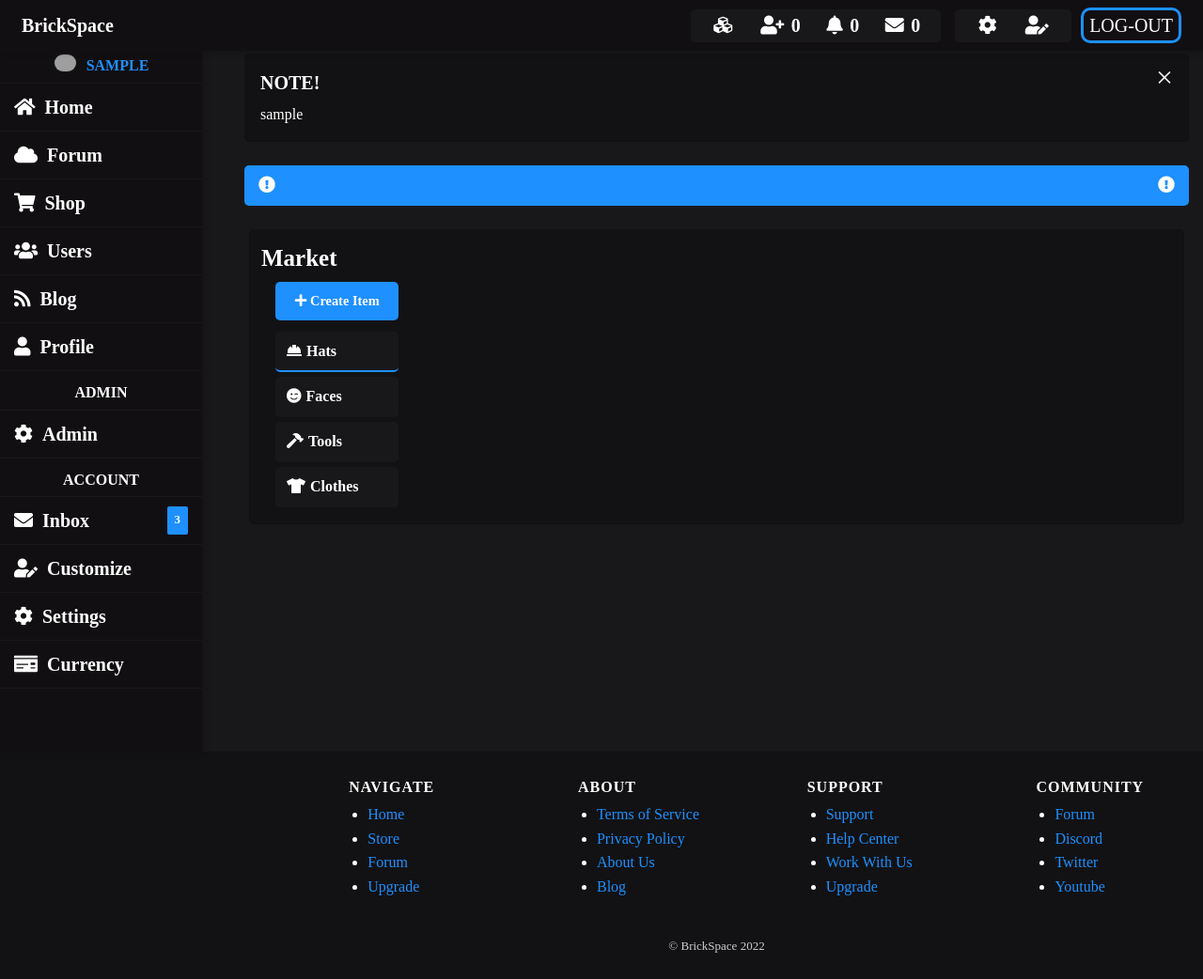
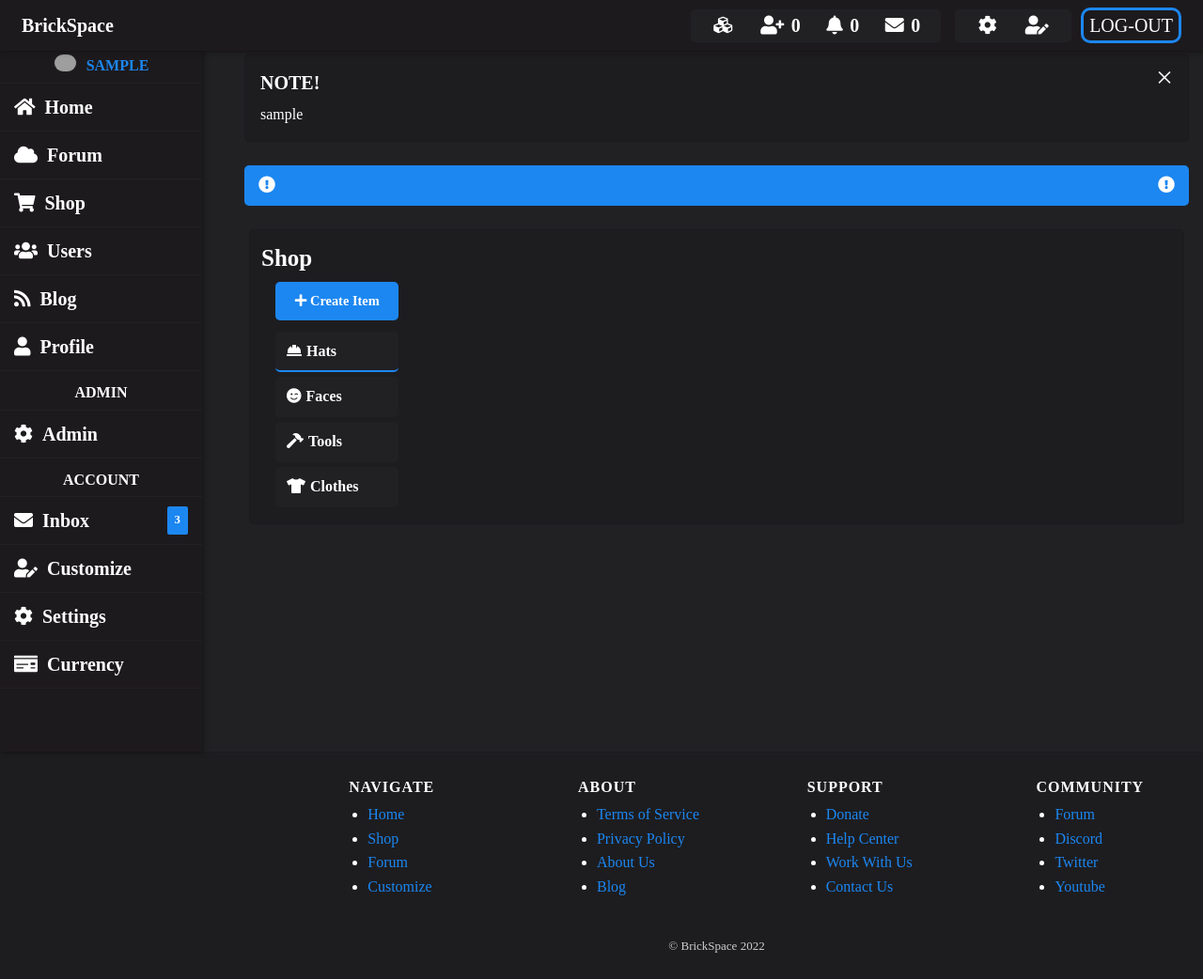
Before and after one commit to eIfo1/brickspace, a PHP site: page /shop in a window 1280 px wide. Shown: the whole page at 94% size. Run offline with PHP 8.4, Linux system fonts and the light colour scheme; the visitor is signed in with stand-in values (Sample User, id 1); data that the repository does not hold is empty; some libraries are stand-ins or nearby versions; grey boxes are pictures that could not be loaded.

Commit message:
dev synopsis 5
saturday morning updates

- changed theme colors
- changed site page locations: `/support` is now `/site/donate`
- 404 page uses site layout
- style changes to feed
- added working currency payouts

```diff
--- a/Codebase/app/controller/auth/UserController.php
+++ b/Codebase/app/controller/auth/UserController.php
@@ -12,6 +12,23 @@ class UserController {
       $currency->execute([$_SESSION['UserID']]);
       $currency = $currency->fetch();
       return $currency['cubes'];
+    }
+  }
+
+  public static function Payout($conn) {
+    if (Auth::Auth()) {
+      $payout = $conn->prepare("SELECT last_payout FROM users WHERE user_id=?");
+      $payout->execute([$_SESSION['UserID']]);
+      $payout = $payout->fetch();
+
+      if(time() - strtotime($payout['last_payout']) > 60*60*24) {
+        $c = $conn->prepare("UPDATE users SET cubes = cubes + 15 WHERE user_id=?");
+        $c->execute([$_SESSION['UserID']]);
+        $c = $c->fetch();
+
+        $c = $conn->prepare("UPDATE users SET last_payout = NOW() WHERE user_id=?");
+        $c->execute([$_SESSION['UserID']]);
+      }
     }
   }
 
--- a/Codebase/cdn/scss/mixin/navbar.scss
+++ /dev/null
@@ -1,51 +0,0 @@
-@mixin navbar() {
-  form {
-    display: inline-block;
-  }
-
-
-  overflow: hidden;
-
-  .left {
-    float: left;
-    text-align: left;
-
-    @media (max-width: 1100px) {
-      float: none;
-      text-align: center;
-    }
-  }
-
-  .right {
-    float: right;
-    text-align: right;
-
-    @media (max-width: 1100px) {
-      float: none;
-      text-align: center;
-    }
-  }
-
-  a {
-    color: var(--text);
-    display: inline-block;
-    text-decoration: none;
-    font-size: 125%;
-    font-weight: 600;
-    border-radius: 5px;
-    transition: all .1s linear;
-
-    i {
-      margin-right: 5px;
-    }
-
-    @media(max-width: 1100px) {
-      display: block;
-      width: 100% !important;
-      float: none;
-      text-align: center;
-      margin: 0;
-      border-radius: 0;
-    }
-  }
-}
--- a/Codebase/cdn/scss/var.scss
+++ b/Codebase/cdn/scss/var.scss
@@ -4,15 +4,15 @@ $darker: rgb(18, 18, 20);
 $dark: rgb(24, 24, 26);
 */
 
-$darkest: rgb(17, 15, 17);
-$darker: rgb(18, 18, 20);
-$dark: rgb(24, 24, 26);
+$darkest: #1d1a1d;
+$darker: #1d1d20;
+$dark: #212124;
 
 $text: #fff;
 $text-2: rgb(155, 152, 152);
 $text-3: rgb(100, 98, 98);
 
-$blue: dodgerblue;
+$blue: rgb(28, 135, 241);
 $red: #fd131f;
 $green: rgb(40, 195, 48);
 $purple: #a200ff;
--- a/Codebase/routes.php
+++ b/Codebase/routes.php
@@ -67,7 +67,7 @@ page('/user/profile', 'views/pages/profile.php');
 
 page('/shop', 'views/pages/shop/index.php');
 
-get('/support', 'views/pages/support.php');
+get('/site/donate', 'views/pages/support.php');
 
 page('/blog', 'views/pages/blog/dashboard.php');
 page('/blog/post/$id', 'views/pages/blog/post.php');
@@ -99,4 +99,4 @@ page('/banned', 'views/pages/user/banned.php');
 
 
 // 404
-any('/not-found', 'views/errors/404.php');
+page('/not-found', 'views/errors/404.php');
--- a/Codebase/views/layout.php
+++ b/Codebase/views/layout.php
@@ -15,6 +15,7 @@ if (Auth::Auth()) {
   // if banned redirect
   BanController::Redirect($conn);
   $u = UsersController::GetByID($conn, $_SESSION['UserID']);
+  UserController::Payout($conn);
 }
 
 
@@ -242,34 +243,34 @@ if (Auth::Auth()) {
               <div class="footer-title">NAVIGATE</div>
               <ul class="footer-links">
                 <li><a href="/">Home</a></li>
-                <li><a href="/market">Store</a></li>
+                <li><a href="/shop">Shop</a></li>
                 <li><a href="/forum">Forum</a></li>
-                <li><a href="/upgrade">Upgrade</a></li>
+                <li><a href="/account/customize">Customize</a></li>
               </ul>
             </div>
             <div class="large-2 large-offset-1 medium-3 medium-offset-0 small-4 small-offset-1 cell">
               <div class="footer-title">ABOUT</div>
               <ul class="footer-links">
-                <li><a href="/terms-of-service">Terms of Service</a></li>
+                <li><a href="/site/terms-of-service">Terms of Service</a></li>
                 <li><a href="/privacy-policy">Privacy Policy</a></li>
-                <li><a href="/about">About Us</a></li>
+                <li><a href="/about-us">About Us</a></li>
                 <li><a href="/blog">Blog</a></li>
               </ul>
             </div>
             <div class="large-2 large-offset-1 medium-3 medium-offset-0 small-4 small-offset-1 cell">
               <div class="footer-title">SUPPORT</div>
               <ul class="footer-links">
-                <li><a href="/support">Support</a></li>
-                <li><a href="/market">Help Center</a></li>
-                <li><a href="/forum">Work With Us</a></li>
-                <li><a href="/upgrade">Upgrade</a></li>
+                <li><a href="/site/donate">Donate</a></li>
+                <li><a href="/site/support">Help Center</a></li>
+                <li><a href="/site/hiring-center">Work With Us</a></li>
+                <li><a href="/site/contact">Contact Us</a></li>
               </ul>
             </div>
             <div class="large-2 large-offset-1 medium-3 medium-offset-0 small-4 small-offset-1 cell">
               <div class="footer-title">COMMUNITY</div>
               <ul class="footer-links">
                 <li><a href="/upgrade">Forum</a></li>
-                <li><a href="/">Discord</a></li>
+                <li><a href="https://discord.gg/YNXCx6Ph94">Discord</a></li>
                 <li><a href="/market">Twitter</a></li>
                 <li><a href="/forum">Youtube</a></li>
               </ul>
--- a/Codebase/views/pages/shop/index.php
+++ b/Codebase/views/pages/shop/index.php
@@ -7,7 +7,7 @@ $name = "Shop";
 ?>
 
 <div class="card">
-  <h4>Market</h4>
+  <h4>Shop</h4>
   <div class="grid-x grid-margin-x">
     <div class="cell large-2 small-12">
       <?php
--- a/Codebase/views/pages/user/banned.php
+++ b/Codebase/views/pages/user/banned.php
@@ -4,6 +4,11 @@ use brickspace\controller\auth\BanController;
 
 $name = "Banned";
 $ban = BanController::Get($conn);
+
+if(!$ban) {
+  header('location: /dashboard');
+  die;
+}
 ?>
 
 <div class="grid-x grid-margin-x">
--- a/Codebase/views/pages/user/dashboard.php
+++ b/Codebase/views/pages/user/dashboard.php
@@ -94,7 +94,9 @@ $blog = BlogController::GetPosts($conn);
           <i class="fa fa-stream"></i>
           Feed
         </h2>
-        <div id="comments"></div>
+        <div class="card">
+          <div id="comments"></div>
+        </div>
         <div class="card">
           <form action="/dashboard/wall/" method="POST" id="wall">
             <?php
```
Also changed, not shown: Codebase/api/load-comments.php (+10 -3 lines), Codebase/views/errors/404.php (+4 -33 lines), Codebase/views/pages/shop/create.php (added, +7 -0 lines), Codebase/cdn/css/style.css, Codebase/cdn/img/avatar/eccbc87e4b5ce2fe28308fd9f2a7baf3.png, Codebase/cdn/img/avatar/thumbnail/eccbc87e4b5ce2fe28308fd9f2a7baf3.png, 2 other files.
